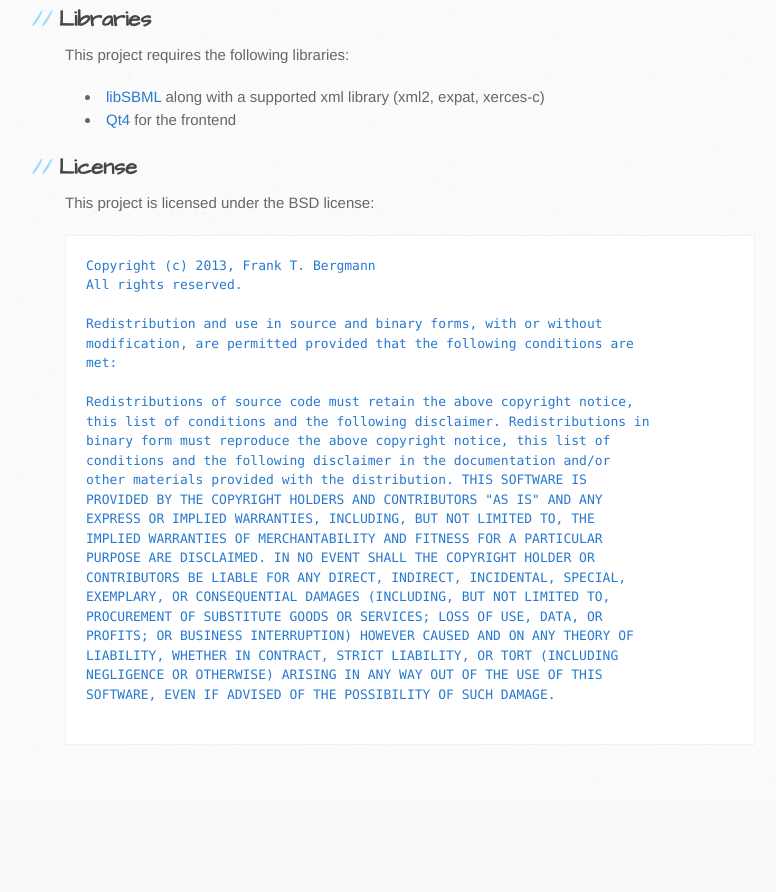
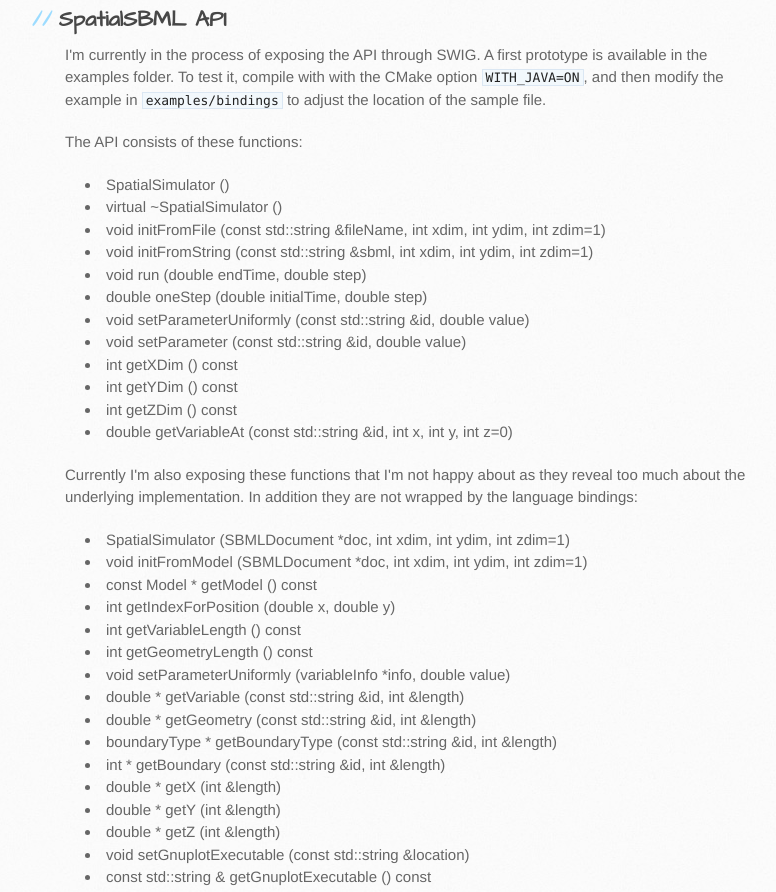
Before and after one commit to fbergmann/spatial-sbml, a plain HTML site: page index.html in a window 1280 px wide. Shown: the part 1474-2366 px from the top of the page, without its empty margins (105-881 px from the left). Before the commit the page ends 2271 px from the top, so only its background shows below. Drawn offline with Linux system fonts and the light colour scheme.

Commit message:
Create gh-pages branch via GitHub

```diff
--- a/index.html
+++ b/index.html
@@ -60,7 +60,45 @@ make install
 <strong>Modifying the concentrations at a coordinate</strong>: First select the species whose concentrations you would like to change, next specify the concentration and enable the 'Apply' button. Then simply click / drag the mouse along the canvas to change the concentrations at those points. </li>
 </ul><p>Should you have further questions, or concerns please let me know. </p>
 
-<h2>Libraries</h2>
+<h2>SpatialSBML API</h2>
+
+<p>I'm currently in the process of exposing the API through SWIG. A first prototype is available in the examples folder. To test it, compile with with the CMake option <code>WITH_JAVA=ON</code>, and then modify the example in <code>examples/bindings</code> to adjust the location of the sample file.  </p>
+
+<p>The API consists of these functions: </p>
+
+<ul>
+<li>SpatialSimulator ()</li>
+<li>virtual ~SpatialSimulator ()</li>
+<li>void initFromFile (const std::string &amp;fileName, int xdim, int ydim, int zdim=1)</li>
+<li>void initFromString (const std::string &amp;sbml, int xdim, int ydim, int zdim=1)</li>
+<li>void run (double endTime, double step)</li>
+<li>double oneStep (double initialTime, double step)</li>
+<li>void setParameterUniformly (const std::string &amp;id, double value)</li>
+<li>void setParameter (const std::string &amp;id, double value)</li>
+<li>int getXDim () const </li>
+<li>int getYDim () const </li>
+<li>int getZDim () const </li>
+<li>double getVariableAt (const std::string &amp;id, int x, int y, int z=0)</li>
+</ul><p>Currently I'm also exposing these functions that I'm not happy about as they reveal too much about the underlying implementation. In addition they are not wrapped by the language bindings: </p>
+
+<ul>
+<li>SpatialSimulator (SBMLDocument *doc, int xdim, int ydim, int zdim=1)</li>
+<li>void initFromModel (SBMLDocument *doc, int xdim, int ydim, int zdim=1)</li>
+<li>const Model * getModel () const </li>
+<li>int getIndexForPosition (double x, double y)</li>
+<li>int getVariableLength () const </li>
+<li>int getGeometryLength () const </li>
+<li>void setParameterUniformly (variableInfo *info, double value)</li>
+<li>double * getVariable (const std::string &amp;id, int &amp;length)</li>
+<li>double * getGeometry (const std::string &amp;id, int &amp;length)</li>
+<li>boundaryType * getBoundaryType (const std::string &amp;id, int &amp;length)</li>
+<li>int * getBoundary (const std::string &amp;id, int &amp;length)</li>
+<li>double * getX (int &amp;length)</li>
+<li>double * getY (int &amp;length)</li>
+<li>double * getZ (int &amp;length)</li>
+<li>void setGnuplotExecutable (const std::string &amp;location)</li>
+<li>const std::string &amp; getGnuplotExecutable () const </li>
+</ul><h2>Libraries</h2>
 
 <p>This project requires the following libraries: </p>
 
```
Also changed, not shown: params.json (+1 -1 lines).
